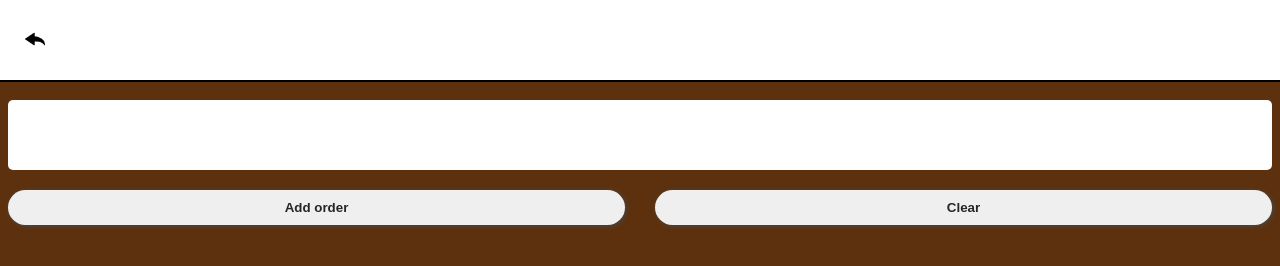
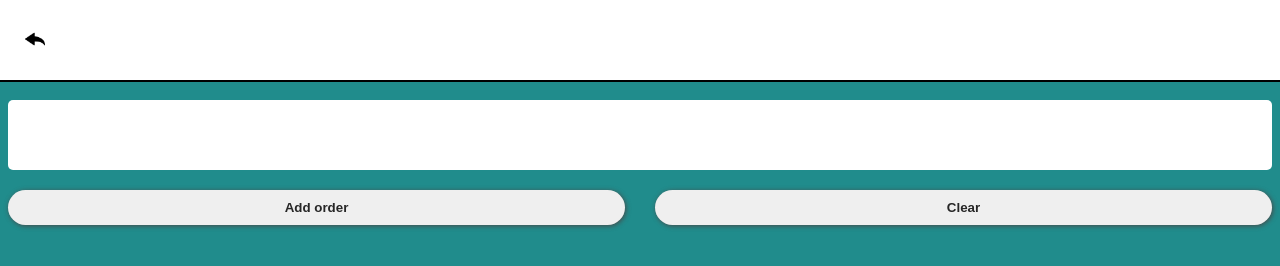
Before and after one commit to PixeLinkOfficial/MetaMenu, a plain HTML site: page checkout.html in a window 1280 px wide. Drawn offline with Linux system fonts and the light colour scheme.

Commit message:
Update checkout.html

```diff
--- a/checkout.html
+++ b/checkout.html
@@ -23,7 +23,7 @@
             border-bottom: 2px solid black;
         }
         body{
-            background-color: #5d310e;
+            background-color: #208c8c;
             margin-top: 100px;
             font-family: Arial, Helvetica, sans-serif;
             margin-bottom: 80px;
```
